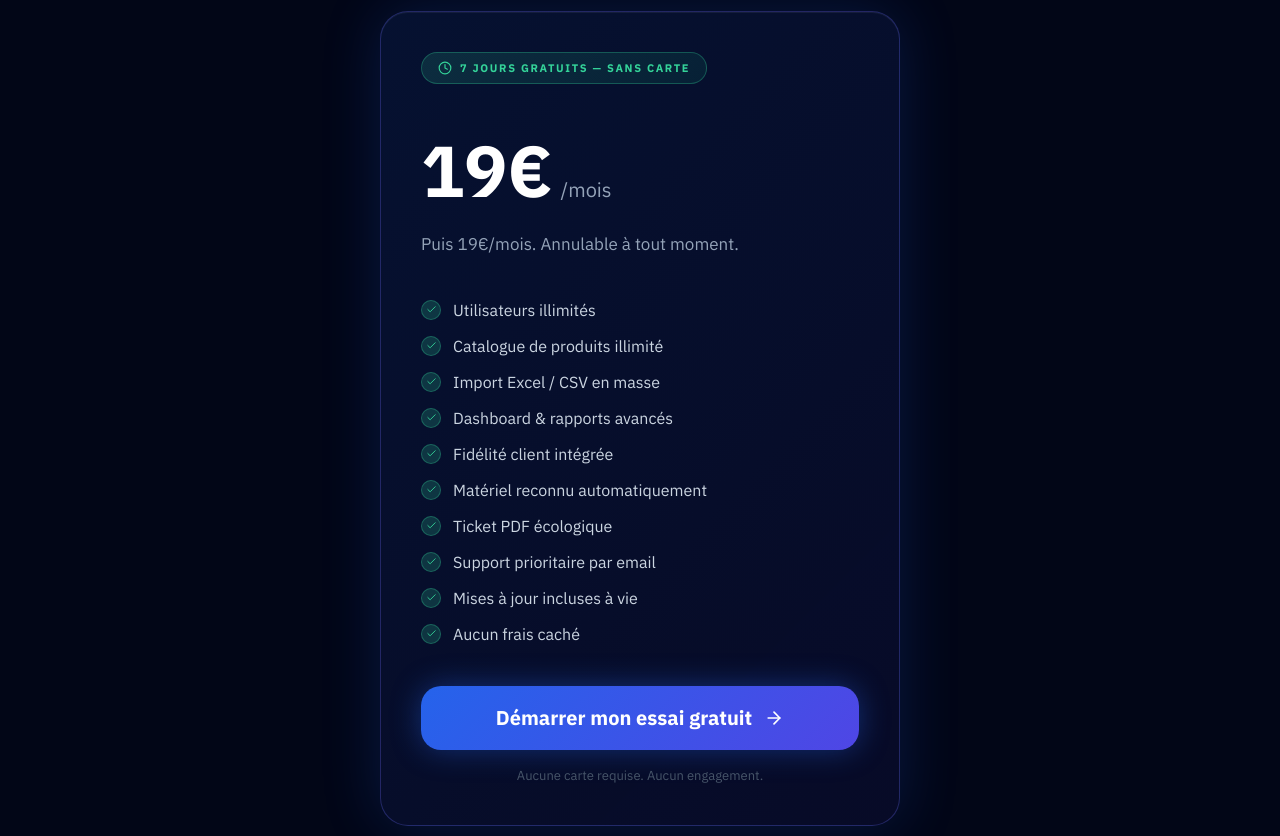
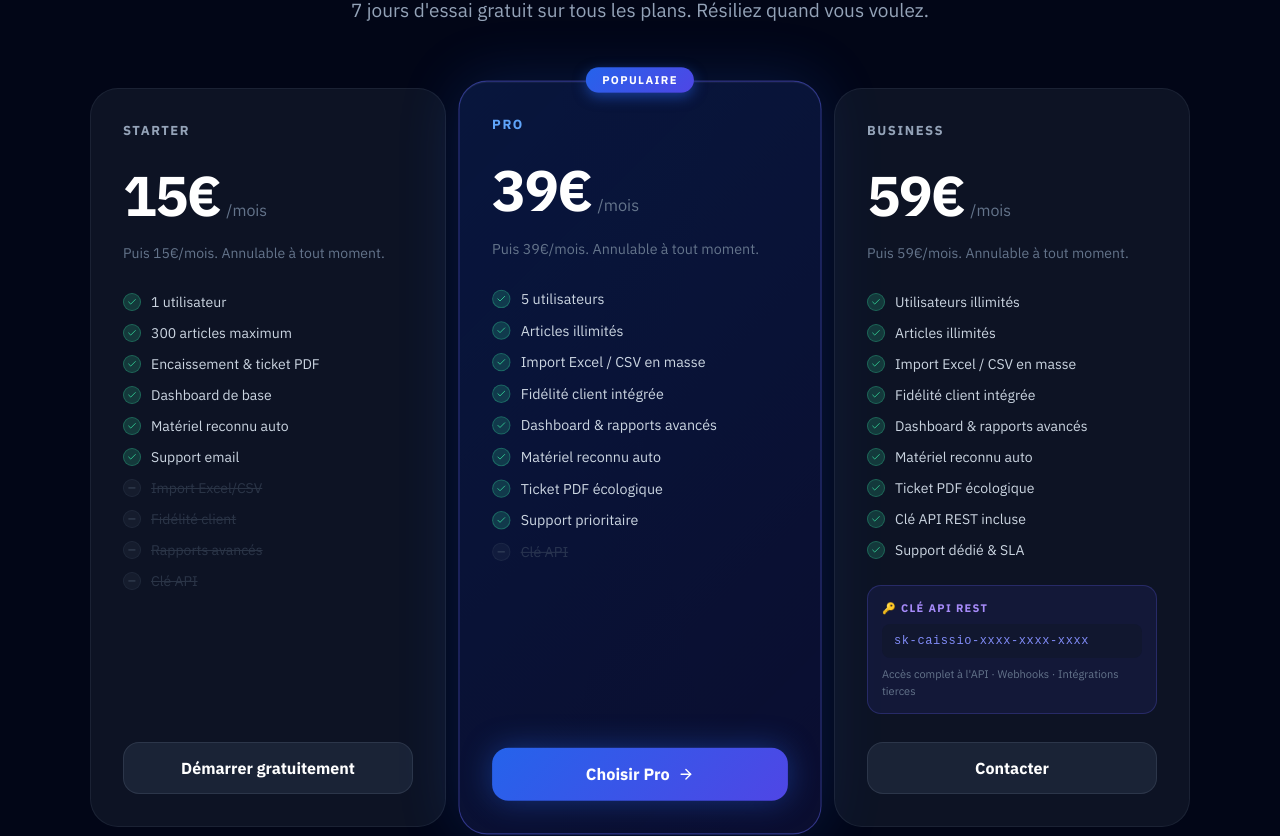
Before and after one commit to rubensdelbaere45-boop/webconceptor.fr, a Next.js app: page /caissio in a window 1280 px wide. Shown: the part 6194-7030 px from the top of the page. Built offline with nearby package versions, Linux system fonts and the light colour scheme.

Commit message:
Caissio tarifs — 3 plans 15/39/59€, limites articles, clé API Business

```diff
--- a/src/app/caissio/page.tsx
+++ b/src/app/caissio/page.tsx
@@ -29,17 +29,61 @@ const HARDWARE = [
   { icon: Bluetooth, label: "Scanner Bluetooth", note: "WebBluetooth" },
 ];
 
-const PLAN_FEATURES = [
+const PLANS = [
+  {
+    name: "Starter",
+    price: 15,
+    badge: null,
+    highlight: false,
+    cta: "Démarrer gratuitement",
+    features: [
+      "1 utilisateur",
+      "300 articles maximum",
+      "Encaissement & ticket PDF",
+      "Dashboard de base",
+      "Matériel reconnu auto",
+      "Support email",
+    ],
+    missing: ["Import Excel/CSV","Fidélité client","Rapports avancés","Clé API"],
+  },
+  {
+    name: "Pro",
+    price: 39,
+    badge: "Populaire",
+    highlight: true,
+    cta: "Choisir Pro",
+    features: [
+      "5 utilisateurs",
+      "Articles illimités",
+      "Import Excel / CSV en masse",
+      "Fidélité client intégrée",
+      "Dashboard & rapports avancés",
+      "Matériel reconnu auto",
+      "Ticket PDF écologique",
+      "Support prioritaire",
+    ],
+    missing: ["Clé API"],
+  },
+  {
+    name: "Business",
+    price: 59,
+    badge: null,
+    highlight: false,
+    cta: "Contacter",
+    features: [
       "Utilisateurs illimités",
-  "Catalogue de produits illimité",
+      "Articles illimités",
       "Import Excel / CSV en masse",
+      "Fidélité client intégrée",
       "Dashboard & rapports avancés",
-  "Fidélité client intégrée",
-  "Matériel reconnu automatiquement",
+      "Matériel reconnu auto",
       "Ticket PDF écologique",
-  "Support prioritaire par email",
-  "Mises à jour incluses à vie",
-  "Aucun frais caché",
+      "Clé API REST incluse",
+      "Support dédié & SLA",
+    ],
+    missing: [],
+    apiKey: true,
+  },
 ];
 
 const FAQ_DATA = [
@@ -648,50 +692,98 @@ export default function CaissioPage() {
       <section id="pricing" style={{ padding: "96px 0", borderTop: "1px solid rgba(255,255,255,.05)" }}>
         <div style={{ maxWidth: 1280, margin: "0 auto", padding: "0 24px" }}>
           <div style={{ textAlign: "center", maxWidth: 640, margin: "0 auto 64px" }}>
-            <div style={{ fontSize: 11, textTransform: "uppercase", letterSpacing: "0.2em", color: "#60a5fa", fontWeight: 700, marginBottom: 16 }}>Tarif</div>
+            <div style={{ fontSize: 11, textTransform: "uppercase", letterSpacing: "0.2em", color: "#60a5fa", fontWeight: 700, marginBottom: 16 }}>Tarifs</div>
             <h2 style={{ fontSize: "clamp(32px,4vw,56px)", fontWeight: 900, letterSpacing: "-0.03em" }}>
-              Un seul prix. <span className="cai-gt">Tout inclus.</span>
+              Choisissez votre plan. <span className="cai-gt">Sans surprise.</span>
             </h2>
-            <p style={{ marginTop: 20, color: "#94a3b8", fontSize: 19 }}>7 jours d'essai gratuit. Résiliez quand vous voulez.</p>
+            <p style={{ marginTop: 20, color: "#94a3b8", fontSize: 19 }}>7 jours d'essai gratuit sur tous les plans. Résiliez quand vous voulez.</p>
           </div>
-          <div style={{ maxWidth: 520, margin: "0 auto" }}>
-            <div style={{ borderRadius: 28, padding: 40, background: "linear-gradient(135deg,rgba(37,99,235,.12),rgba(79,70,229,.08))", border: "1px solid rgba(99,102,241,.3)", boxShadow: "0 0 60px rgba(37,99,235,.2),inset 0 1px 0 rgba(255,255,255,.06)" }}>
-              <div style={{ display: "inline-flex", alignItems: "center", gap: 8, padding: "0 16px", height: 32, borderRadius: 999, background: "linear-gradient(135deg,rgba(52,211,153,.15),rgba(16,185,129,.1))", border: "1px solid rgba(52,211,153,.3)", color: "#34d399", fontSize: 11, fontWeight: 700, textTransform: "uppercase", letterSpacing: "0.15em", marginBottom: 32 }}>
-                <Clock style={{ width: 14, height: 14 }} /> 7 jours gratuits — sans carte
+
+          <div style={{ display: "grid", gridTemplateColumns: "repeat(3,1fr)", gap: 16, maxWidth: 1100, margin: "0 auto" }}>
+            {PLANS.map((plan) => (
+              <div key={plan.name} style={{
+                borderRadius: 28, padding: 32, position: "relative", display: "flex", flexDirection: "column",
+                background: plan.highlight
+                  ? "linear-gradient(135deg,rgba(37,99,235,.18),rgba(79,70,229,.12))"
+                  : "rgba(30,41,59,.4)",
+                border: plan.highlight
+                  ? "1px solid rgba(99,102,241,.45)"
+                  : "1px solid rgba(148,163,184,.1)",
+                boxShadow: plan.highlight
+                  ? "0 0 60px rgba(37,99,235,.2),inset 0 1px 0 rgba(255,255,255,.06)"
+                  : "none",
+                transform: plan.highlight ? "scale(1.02)" : "none",
+              }}>
+                {/* Populaire badge */}
+                {plan.badge && (
+                  <div style={{ position: "absolute", top: -14, left: "50%", transform: "translateX(-50%)", background: "linear-gradient(135deg,#2563eb,#4f46e5)", color: "#fff", fontSize: 11, fontWeight: 800, textTransform: "uppercase", letterSpacing: "0.12em", padding: "4px 16px", borderRadius: 999, whiteSpace: "nowrap", boxShadow: "0 4px 12px rgba(37,99,235,.5)" }}>
+                    {plan.badge}
                   </div>
-              <div style={{ display: "flex", alignItems: "baseline", gap: 8, marginBottom: 8 }}>
-                <span style={{ fontSize: 72, fontWeight: 900, color: "#fff" }}>19€</span>
-                <span style={{ color: "#94a3b8", fontSize: 20 }}>/mois</span>
+                )}
+
+                {/* Plan name */}
+                <div style={{ fontSize: 13, fontWeight: 700, color: plan.highlight ? "#60a5fa" : "#94a3b8", textTransform: "uppercase", letterSpacing: "0.12em", marginBottom: 12 }}>{plan.name}</div>
+
+                {/* Price */}
+                <div style={{ display: "flex", alignItems: "baseline", gap: 6, marginBottom: 6 }}>
+                  <span style={{ fontSize: 56, fontWeight: 900, color: "#fff", letterSpacing: "-0.03em" }}>{plan.price}€</span>
+                  <span style={{ color: "#64748B", fontSize: 16 }}>/mois</span>
                 </div>
-              <p style={{ color: "#94a3b8", marginBottom: 40, fontSize: 17 }}>Puis 19€/mois. Annulable à tout moment.</p>
-              <ul style={{ listStyle: "none", padding: 0, margin: "0 0 40px", display: "flex", flexDirection: "column", gap: 12 }}>
-                {PLAN_FEATURES.map((f) => (
-                  <li key={f} style={{ display: "flex", alignItems: "center", gap: 12, color: "#cbd5e1" }}>
-                    <div style={{ width: 20, height: 20, borderRadius: "50%", background: "rgba(52,211,153,.2)", border: "1px solid rgba(52,211,153,.3)", display: "flex", alignItems: "center", justifyContent: "center", flexShrink: 0 }}>
-                      <Check style={{ width: 11, height: 11, color: "#34d399" }} />
+                <p style={{ color: "#64748B", fontSize: 14, marginBottom: 28 }}>Puis {plan.price}€/mois. Annulable à tout moment.</p>
+
+                {/* Features */}
+                <ul style={{ listStyle: "none", padding: 0, margin: "0 0 auto", display: "flex", flexDirection: "column", gap: 10 }}>
+                  {plan.features.map((f) => (
+                    <li key={f} style={{ display: "flex", alignItems: "flex-start", gap: 10, color: "#cbd5e1", fontSize: 14 }}>
+                      <div style={{ width: 18, height: 18, borderRadius: "50%", background: "rgba(52,211,153,.2)", border: "1px solid rgba(52,211,153,.3)", display: "flex", alignItems: "center", justifyContent: "center", flexShrink: 0, marginTop: 1 }}>
+                        <Check style={{ width: 10, height: 10, color: "#34d399" }} />
                       </div>
                       <span>{f}</span>
                     </li>
                   ))}
+                  {plan.missing.map((f) => (
+                    <li key={f} style={{ display: "flex", alignItems: "flex-start", gap: 10, color: "#475569", fontSize: 14 }}>
+                      <div style={{ width: 18, height: 18, borderRadius: "50%", background: "rgba(71,85,105,.15)", border: "1px solid rgba(71,85,105,.2)", display: "flex", alignItems: "center", justifyContent: "center", flexShrink: 0, marginTop: 1 }}>
+                        <span style={{ fontSize: 10, color: "#475569", lineHeight: 1 }}>—</span>
+                      </div>
+                      <span style={{ textDecoration: "line-through", opacity: 0.5 }}>{f}</span>
+                    </li>
+                  ))}
                 </ul>
-              <a href="#" className="cai-btn-blue" style={{ width: "100%", height: 64, borderRadius: 20, fontWeight: 900, fontSize: 20, display: "flex", alignItems: "center", justifyContent: "center", gap: 12 }}>
-                Démarrer mon essai gratuit <ArrowRight style={{ width: 20, height: 20 }} />
-              </a>
-              <p style={{ textAlign: "center", fontSize: 13, color: "#475569", marginTop: 16 }}>Aucune carte requise. Aucun engagement.</p>
+
+                {/* API key block (Business only) */}
+                {plan.apiKey && (
+                  <div style={{ marginTop: 24, padding: 14, borderRadius: 14, background: "rgba(79,70,229,.1)", border: "1px solid rgba(99,102,241,.25)" }}>
+                    <div style={{ fontSize: 11, fontWeight: 700, color: "#a78bfa", textTransform: "uppercase", letterSpacing: "0.12em", marginBottom: 8 }}>🔑 Clé API REST</div>
+                    <div style={{ fontFamily: "monospace", fontSize: 12, color: "#818cf8", background: "rgba(15,23,42,.6)", borderRadius: 8, padding: "8px 12px", letterSpacing: "0.05em", wordBreak: "break-all" }}>
+                      sk-caissio-xxxx-xxxx-xxxx
                     </div>
-            <div style={{ marginTop: 24, borderRadius: 20, padding: 20, display: "flex", alignItems: "center", gap: 16, background: "linear-gradient(135deg,rgba(14,165,233,.15),rgba(37,99,235,.15))", border: "1px solid rgba(14,165,233,.25)" }}>
-              <div style={{ width: 32, height: 32, display: "grid", gridTemplateColumns: "1fr 1fr", gap: 1.5, flexShrink: 0 }}>
-                {(["#f25022","#7fba00","#00a4ef","#ffb900"] as const).map((c, i) => <div key={i} style={{ background: c, borderRadius: 1 }} />)}
+                    <div style={{ marginTop: 8, fontSize: 11, color: "#64748B" }}>Accès complet à l'API · Webhooks · Intégrations tierces</div>
                   </div>
-              <div style={{ flex: 1 }}>
-                <div style={{ fontSize: 14, fontWeight: 700, color: "#fff" }}>Application Windows</div>
-                <div style={{ fontSize: 12, color: "#94a3b8" }}>Fonctionne hors-ligne · Données locales</div>
-              </div>
-              <a href="#" className="cai-btn-win" style={{ height: 36, padding: "0 16px", borderRadius: 12, fontSize: 13, fontWeight: 700, display: "inline-flex", alignItems: "center", gap: 6, flexShrink: 0 }}>
-                <Download style={{ width: 14, height: 14 }} /> .exe
+                )}
+
+                {/* CTA */}
+                <a href="#" style={{
+                  marginTop: 28, width: "100%", height: 52, borderRadius: 16,
+                  fontWeight: 800, fontSize: 16, display: "flex", alignItems: "center", justifyContent: "center", gap: 8,
+                  textDecoration: "none",
+                  background: plan.highlight
+                    ? "linear-gradient(135deg,#2563eb,#4f46e5)"
+                    : "rgba(30,41,59,.8)",
+                  color: "#fff",
+                  border: plan.highlight ? "none" : "1px solid rgba(148,163,184,.15)",
+                  boxShadow: plan.highlight ? "0 0 30px rgba(37,99,235,.4)" : "none",
+                  transition: "all .2s",
+                }}>
+                  {plan.cta} {plan.highlight && <ArrowRight style={{ width: 16, height: 16 }} />}
                 </a>
               </div>
+            ))}
           </div>
+
+          <p style={{ textAlign: "center", marginTop: 32, fontSize: 13, color: "#475569" }}>
+            Aucune carte requise pour l'essai · Résiliation en 1 clic · TVA non incluse
+          </p>
         </div>
       </section>
 
```
Lines whose indentation alone changed are shown as unchanged.
